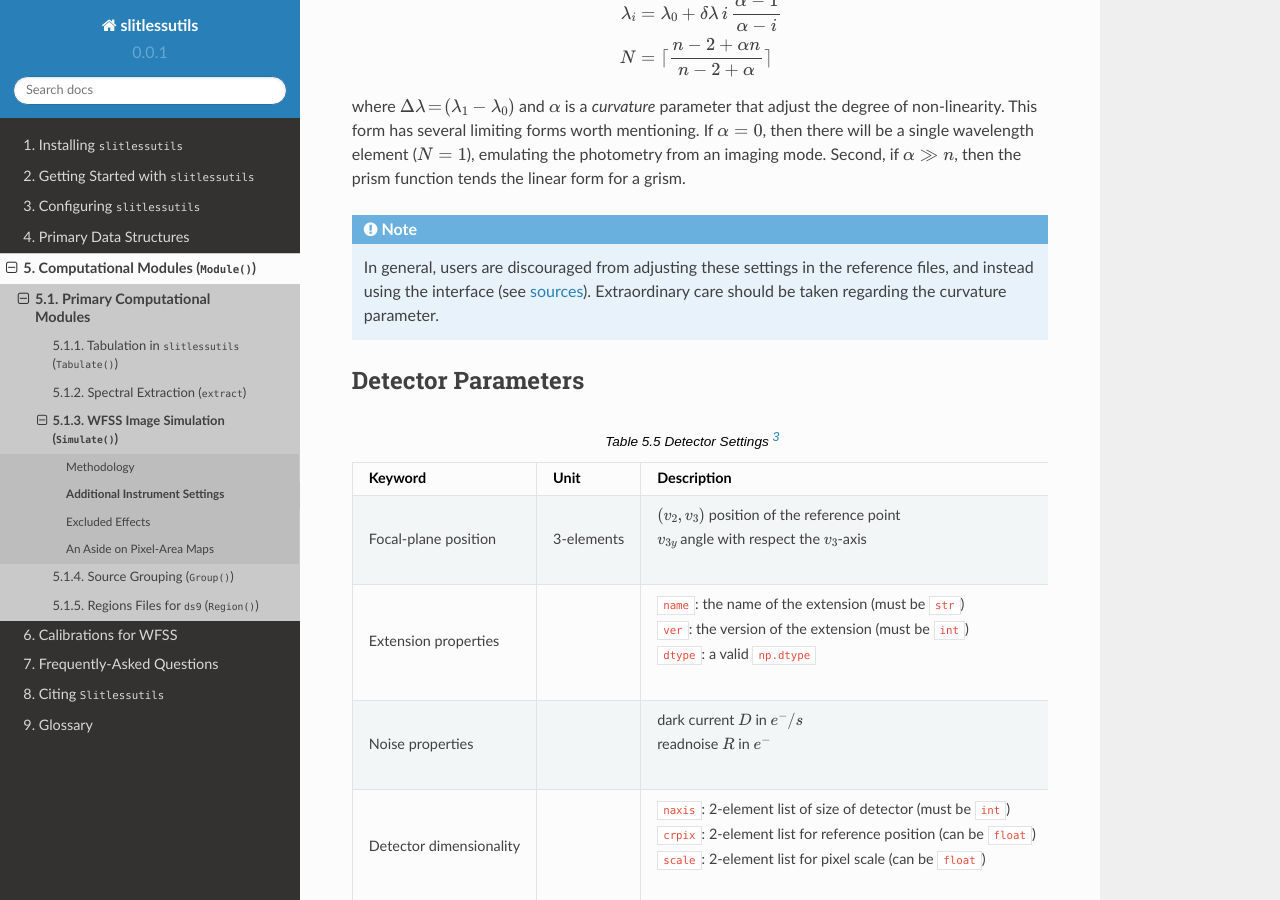
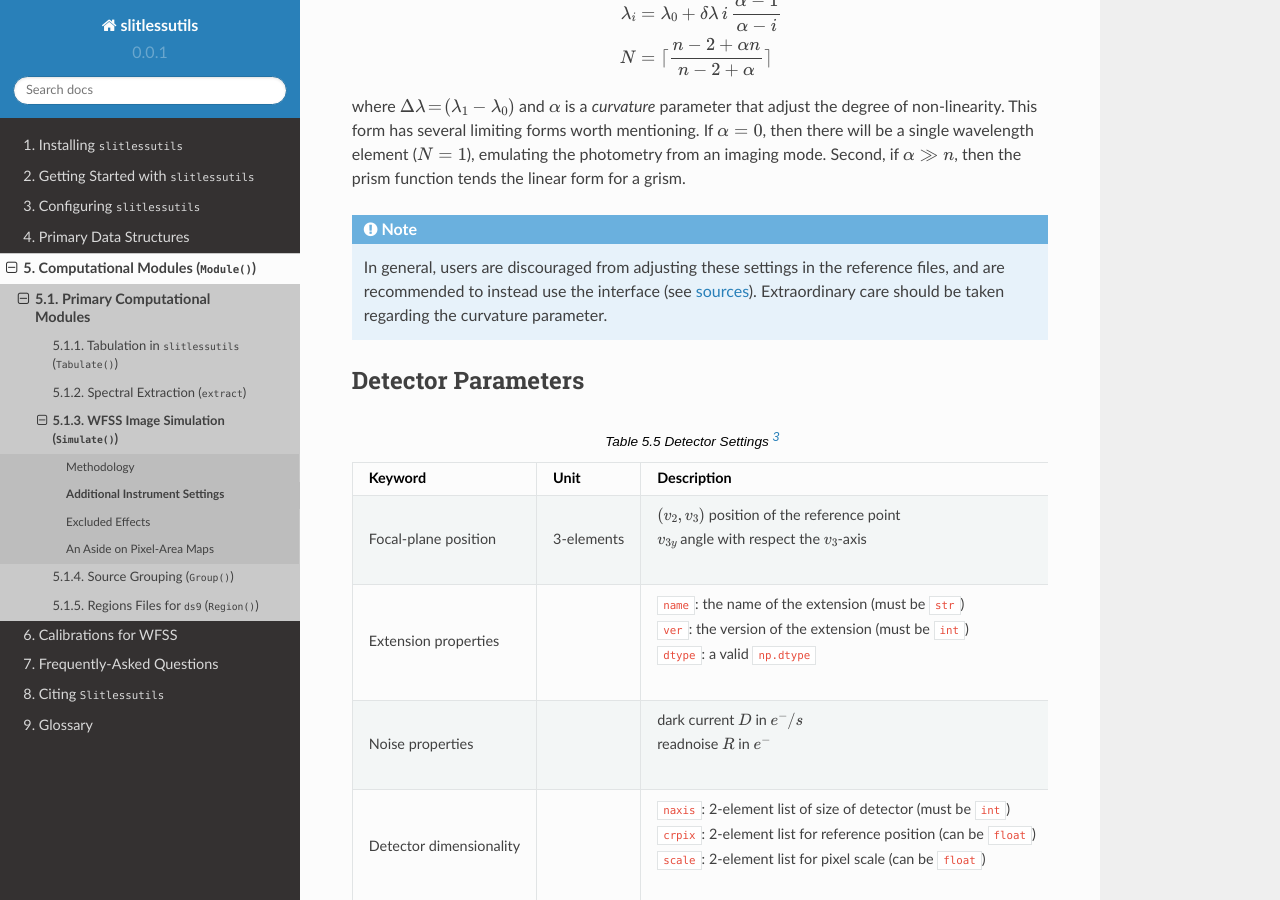
Before and after one commit to spacetelescope/slitlessutils, a Sphinx documentation site: the page built from docs/instrumentfiles.rst, in a window 1280 px wide and 900 px high, scrolled down 1526 px. Built offline with Sphinx 7.4.7 and the Read the Docs theme 2.0.0, drawn with Linux system fonts in a browser that asks for light colours; the version number is read from the project's files by our own code.

Commit message:
Update docs/instrumentfiles.rst
Co-authored-by: Ricky O'Steen <39831871+rosteen@users.noreply.github.com>

```diff
--- a/docs/instrumentfiles.rst
+++ b/docs/instrumentfiles.rst
@@ -83,7 +83,7 @@ where :math:`\lambda_0`, :math:`\lambda_1`, and :math:`\delta\lambda` are the st
 where :math:`\Delta\lambda\!=\!(\lambda_1-\lambda_0)` and :math:`\alpha` is a *curvature* parameter that adjust the degree of non-linearity.  This form has several limiting forms worth mentioning. If :math:`\alpha=0`, then there will be a single wavelength element (:math:`N=1`), emulating the photometry from an imaging mode.  Second, if :math:`\alpha\gg n`, then the prism function tends the linear form for a grism.
 
 .. note::
-  In general, users are discouraged from adjusting these settings in the reference files, and instead using the interface (see :doc:`sources <sources>`).  Extraordinary care should be taken regarding the curvature parameter.
+  In general, users are discouraged from adjusting these settings in the reference files, and are recommended to instead use the interface (see :doc:`sources <sources>`).  Extraordinary care should be taken regarding the curvature parameter.
 
 
 Detector Parameters
```
